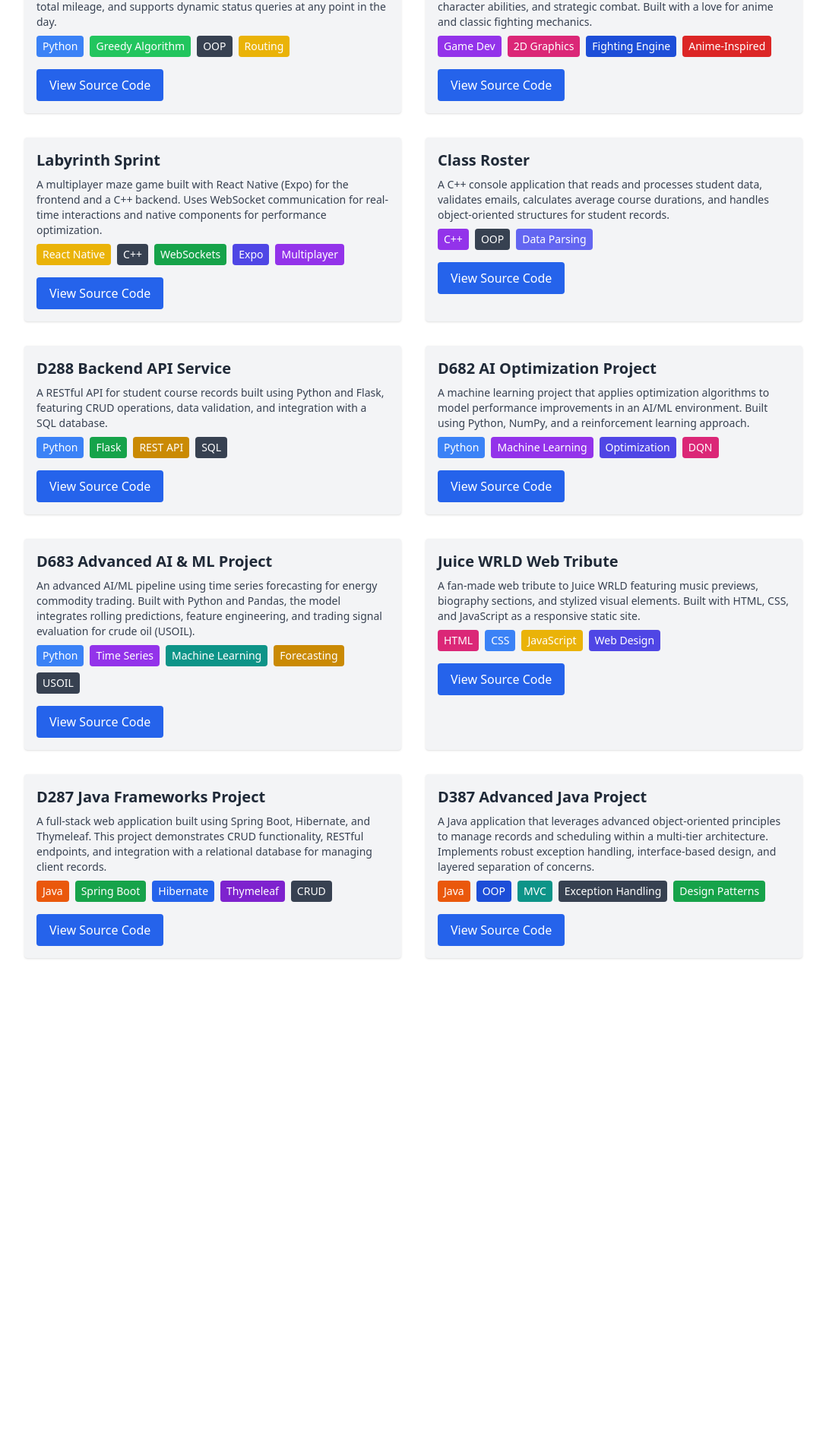
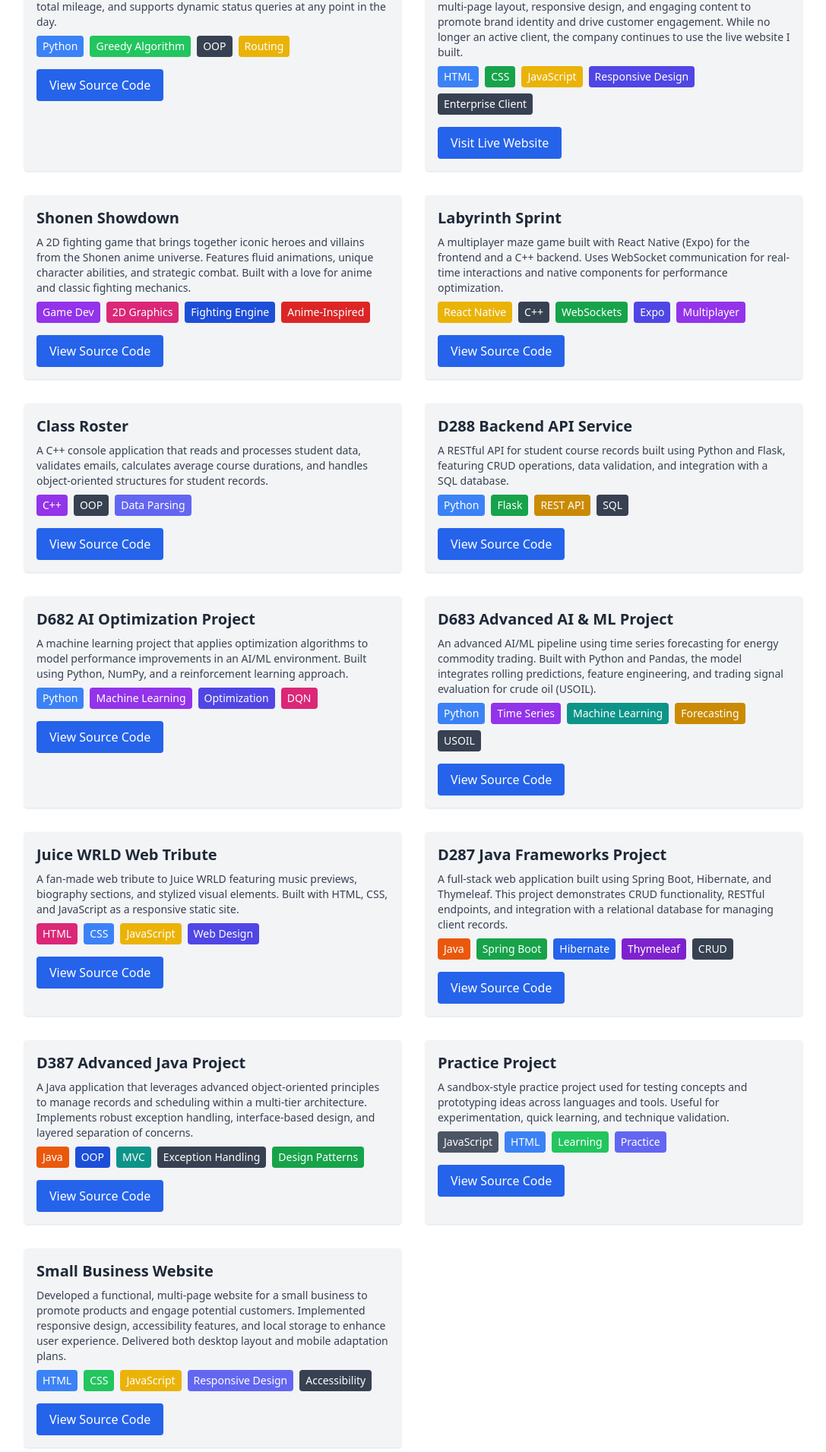
Before and after one commit to RoyalEC/PortfolioSite, a React (Vite) app: page /projects in a window 1280 px wide. Shown: the part 309-2220 px from the top of the page at 76% size, without its empty margins (96-1183 px from the left). Before the commit the page ends 1594 px from the top, so only its background shows below. Built offline with nearby package versions, Linux system fonts and the light colour scheme.

Commit message:
Added Skills to project

```diff
--- a/src/App.tsx
+++ b/src/App.tsx
@@ -2,6 +2,7 @@ import React from 'react';
 import { BrowserRouter as Router, Routes, Route, Link } from 'react-router-dom';
 import Home from './pages/Home';
 import Projects from './pages/Projects';
+import Skills from './pages/Skills';
 
 function App() {
   return (
@@ -12,11 +13,13 @@ function App() {
           <div className="space-x-4">
             <Link to="/" className="text-blue-600 hover:underline">Home</Link>
             <Link to="/projects" className="text-blue-600 hover:underline">Projects</Link>
+            <Link to="/skills" className="text-blue-600 hover:underline">Skills</Link>
           </div>
         </nav>
         <Routes>
           <Route path="/" element={<Home />} />
           <Route path="/projects" element={<Projects />} />
+          <Route path="/skills" element={<Skills />} />
         </Routes>
       </div>
     </Router>
--- a/src/components/ProjectsCarousel.tsx
+++ b/src/components/ProjectsCarousel.tsx
@@ -4,6 +4,12 @@ import "slick-carousel/slick/slick.css";
 import "slick-carousel/slick/slick-theme.css";
 
 const projects = [
+ {
+    title: 'This Is It! BBQ Website',
+    description: 'Live website built for a multi-million dollar restaurant chain. Includes multi-page layout, responsive design, and long-term client usage.',
+    link: 'https://www.thisisitbbq.com/',
+    tags: ['HTML', 'CSS', 'JavaScript', 'Responsive Design', 'Enterprise Client'],
+  },
   {
     title: 'WGUPS Routing Program',
     description: 'Optimized package delivery routes using a greedy algorithm.',
--- a/src/pages/Home.tsx
+++ b/src/pages/Home.tsx
@@ -116,7 +116,7 @@ function Home() {
 
             {/* Linux Essentials */}
             <div className="flex items-start gap-4 bg-white p-4 shadow rounded">
-              <img src="/certifications/linux-essentials.png" alt="Linux Essentials" className="w-12 h-12 object-contain" />
+              {/* <img src="/certifications/java-dev.png" alt="Java Dev" className="w-12 h-12 object-contain" />*/}
               <div>
                 <h3 className="font-semibold">Linux Essentials 010</h3>
                 <p className="text-sm text-gray-600">Issued by Linux Professional Institute</p>
@@ -125,7 +125,7 @@ function Home() {
 
             {/* Java Developer */}
             <div className="flex items-start gap-4 bg-white p-4 shadow rounded">
-              <img src="/certifications/java-dev.png" alt="Java Dev" className="w-12 h-12 object-contain" />
+              {/* <img src="/certifications/java-dev.png" alt="Java Dev" className="w-12 h-12 object-contain" />*/}
               <div>
                 <h3 className="font-semibold">Java Developer</h3>
                 <p className="text-sm text-gray-600">Issued by Western Governors University</p>
--- a/src/pages/Projects.tsx
+++ b/src/pages/Projects.tsx
@@ -11,6 +11,8 @@ function Projects() {
         <p className="text-center text-gray-600 mb-6">
           Here are some of the projects I've worked on, including school work, personal apps, and tools I've built.
         </p>
+
+
 
         <div className="grid grid-cols-1 sm:grid-cols-2 gap-8">
           {/* Project Cards will go here */}
@@ -35,6 +37,32 @@ function Projects() {
     </a>
   </div>
 </div>
+
+<div className="bg-gray-100 p-4 rounded shadow">
+  <h2 className="text-xl font-semibold mb-2">This Is It! BBQ Website</h2>
+  <p className="text-sm text-gray-700 mb-2">
+    Designed and developed the official website for <strong>This Is It! BBQ</strong>, a multi-million dollar Southern restaurant chain. The site includes a multi-page layout, responsive design, and engaging content to promote brand identity and drive customer engagement. While no longer an active client, the company continues to use the live website I built.
+  </p>
+  <div className="flex gap-2 text-sm text-white flex-wrap">
+    <span className="bg-blue-500 px-2 py-1 rounded">HTML</span>
+    <span className="bg-green-600 px-2 py-1 rounded">CSS</span>
+    <span className="bg-yellow-500 px-2 py-1 rounded">JavaScript</span>
+    <span className="bg-indigo-600 px-2 py-1 rounded">Responsive Design</span>
+    <span className="bg-gray-700 px-2 py-1 rounded">Enterprise Client</span>
+  </div>
+  <div className="mt-4">
+    <a
+      href="https://www.thisisitbbq.com/"
+      target="_blank"
+      rel="noreferrer"
+    >
+      <button className="bg-blue-600 text-white px-4 py-2 rounded">
+        Visit Live Website
+      </button>
+    </a>
+  </div>
+</div>
+
 
           {/* Project Cards will go here */}
           <div className="bg-gray-100 p-4 rounded shadow">
@@ -250,6 +278,55 @@ function Projects() {
   </div>
 </div>
 
+<div className="bg-gray-100 p-4 rounded shadow">
+  <h2 className="text-xl font-semibold mb-2">Practice Project</h2>
+  <p className="text-sm text-gray-700 mb-2">
+    A sandbox-style practice project used for testing concepts and prototyping ideas across languages and tools. Useful for experimentation, quick learning, and technique validation.
+  </p>
+  <div className="flex gap-2 text-sm text-white flex-wrap">
+    <span className="bg-gray-600 px-2 py-1 rounded">JavaScript</span>
+    <span className="bg-blue-500 px-2 py-1 rounded">HTML</span>
+    <span className="bg-green-500 px-2 py-1 rounded">Learning</span>
+    <span className="bg-indigo-500 px-2 py-1 rounded">Practice</span>
+  </div>
+  <div className="mt-4">
+    <a
+      href="https://drive.google.com/file/d/YOUR_FILE_ID/view?usp=drive_link"
+      target="_blank"
+      rel="noreferrer"
+    >
+      <button className="bg-blue-600 text-white px-4 py-2 rounded">
+        View Source Code
+      </button>
+    </a>
+  </div>
+</div>
+<div className="bg-gray-100 p-4 rounded shadow">
+  <h2 className="text-xl font-semibold mb-2">Small Business Website</h2>
+  <p className="text-sm text-gray-700 mb-2">
+    Developed a functional, multi-page website for a small business to promote products and engage potential customers. Implemented responsive design, accessibility features, and local storage to enhance user experience. Delivered both desktop layout and mobile adaptation plans.
+  </p>
+  <div className="flex gap-2 text-sm text-white flex-wrap">
+    <span className="bg-blue-500 px-2 py-1 rounded">HTML</span>
+    <span className="bg-green-500 px-2 py-1 rounded">CSS</span>
+    <span className="bg-yellow-500 px-2 py-1 rounded">JavaScript</span>
+    <span className="bg-indigo-500 px-2 py-1 rounded">Responsive Design</span>
+    <span className="bg-gray-700 px-2 py-1 rounded">Accessibility</span>
+  </div>
+  <div className="mt-4">
+    <a
+      href="https://drive.google.com/file/d/YOUR_FILE_ID/view?usp=drive_link"
+      target="_blank"
+      rel="noreferrer"
+    >
+      <button className="bg-blue-600 text-white px-4 py-2 rounded">
+        View Source Code
+      </button>
+    </a>
+  </div>
+</div>
+
+
           {/* Add more project cards as needed */}
         </div>
       </div>
--- /dev/null
+++ b/src/pages/Skills.tsx
@@ -0,0 +1,34 @@
+import React from 'react';
+
+function Skills() {
+  const skills = {
+    "Languages": ["JavaScript", "Python", "Java", "SQL", "HTML", "CSS"],
+    "Frameworks & Libraries": ["React", "Spring Boot", "Tailwind CSS", "Node.js", "Vite", "Thymeleaf"],
+    "Tools & Platforms": ["Git", "GitHub", "VS Code", "Postman", "Vercel", "Netlify"],
+    "Cloud & DevOps": ["AWS", "Azure", "Linux", "CI/CD", "Docker"],
+    "Concepts": ["OOP", "MVC", "REST APIs", "Agile", "Unit Testing", "Accessibility", "Responsive Design"]
+  };
+
+  return (
+    <div className="min-h-screen bg-white text-gray-800 font-sans p-6">
+      <div className="max-w-4xl mx-auto">
+        <h1 className="text-4xl font-bold mb-6 text-center border-b-4 border-blue-500 w-fit mx-auto">Skills</h1>
+
+        <div className="grid grid-cols-1 md:grid-cols-2 gap-8">
+          {Object.entries(skills).map(([category, items]) => (
+            <div key={category}>
+              <h2 className="text-2xl font-semibold mb-4">{category}</h2>
+              <ul className="list-disc list-inside space-y-2">
+                {items.map((skill) => (
+                  <li key={skill} className="text-gray-700">{skill}</li>
+                ))}
+              </ul>
+            </div>
+          ))}
+        </div>
+      </div>
+    </div>
+  );
+}
+
+export default Skills;
```
